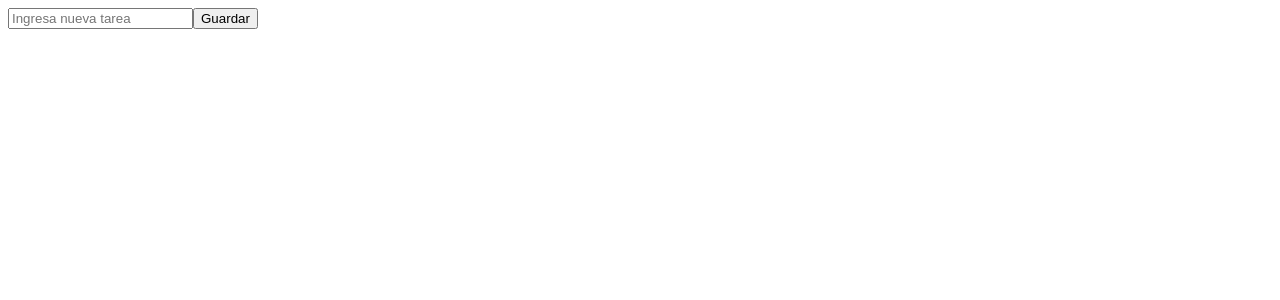
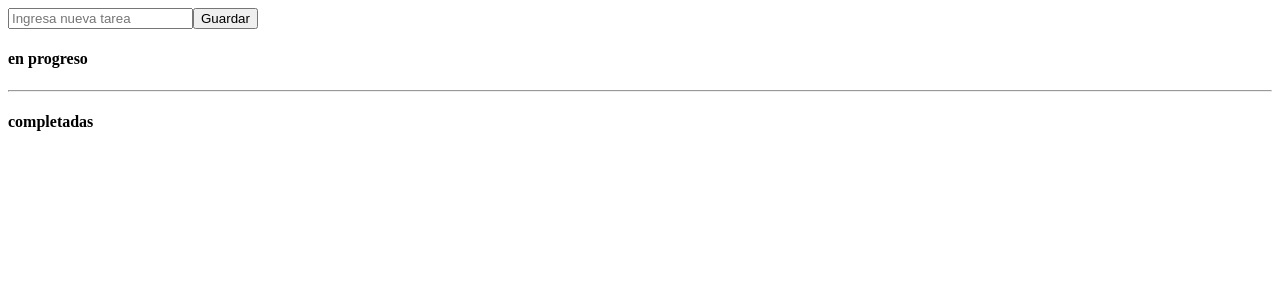
Before and after one commit to juanorihuela/to-do, a React (Vite) app: page / in a window 1280 px wide. Shown: the top 300 px of the page. Built offline with nearby package versions, Linux system fonts and the light colour scheme.

Commit message:
feature: card para visualizar tareas

```diff
--- a/src/App.jsx
+++ b/src/App.jsx
@@ -1,11 +1,15 @@
-import { useState } from "react";
+import { useState, useEffect } from "react";
 import { v4 as uuidv4 } from "uuid";
 
 import NewTask from "./components/NewTask"
+import Card from "./components/Card"
+import TaskItem from "./components/TaskItem"
 
 
 function App() {
   const [tasks, setTasks] = useState({inProgress: [], completed: []});
+  const [inProgressItems, setInProgressItems] = useState([]);
+  const [completedItems, setCompletedItems] = useState([]);
 
   const onSubmitHandle = (values) => {
     const taskValues = {
@@ -23,10 +27,33 @@ function App() {
     }));
   };
 
+  const onChangeHandle = (event) => {
+    const taskId = event.target.id;
+  };
+
+  useEffect(() => {
+    const inProgressItems = tasks.inProgress.map((task) => (
+      <TaskItem key={task.id} taskData={task} onSubmitHandle={onChangeHandle} />
+    ));
+    setInProgressItems(inProgressItems);
+
+    const completedItems = tasks.completed.map((task) => (
+      <TaskItem key={task.id} taskData={task} onSubmitHandle={onChangeHandle} />
+    ))
+    setCompletedItems(completedItems);
+  }, [tasks]);
+
   return (
     <div>
       <div id="formSection">
         <NewTask onSubmitHandle={onSubmitHandle} />
+      </div>
+
+      <div id="tasksSection">
+        <Card
+          inProgressList={inProgressItems}
+          completedList={completedItems}
+        />
       </div>
     </div>
   );
```
